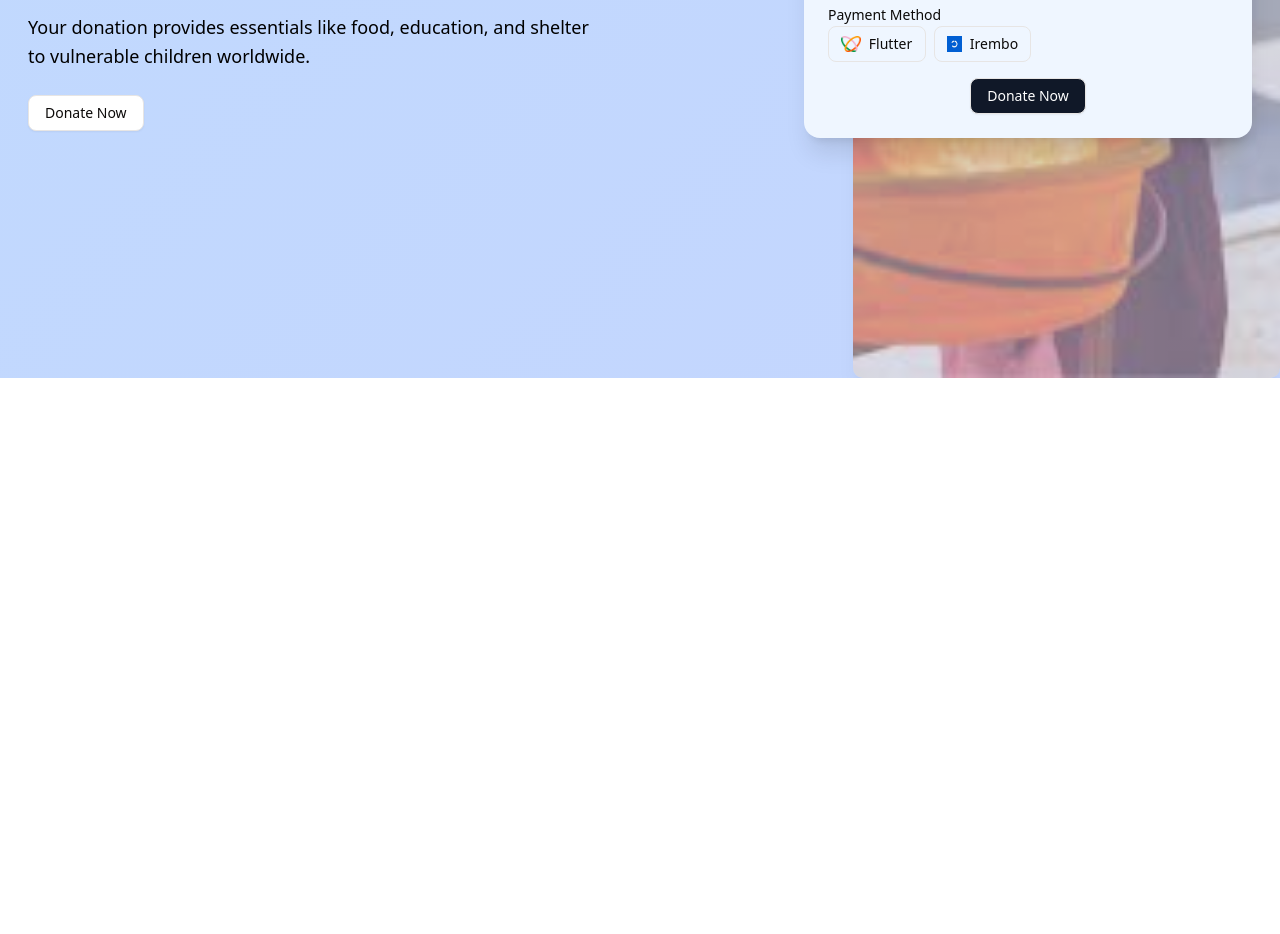
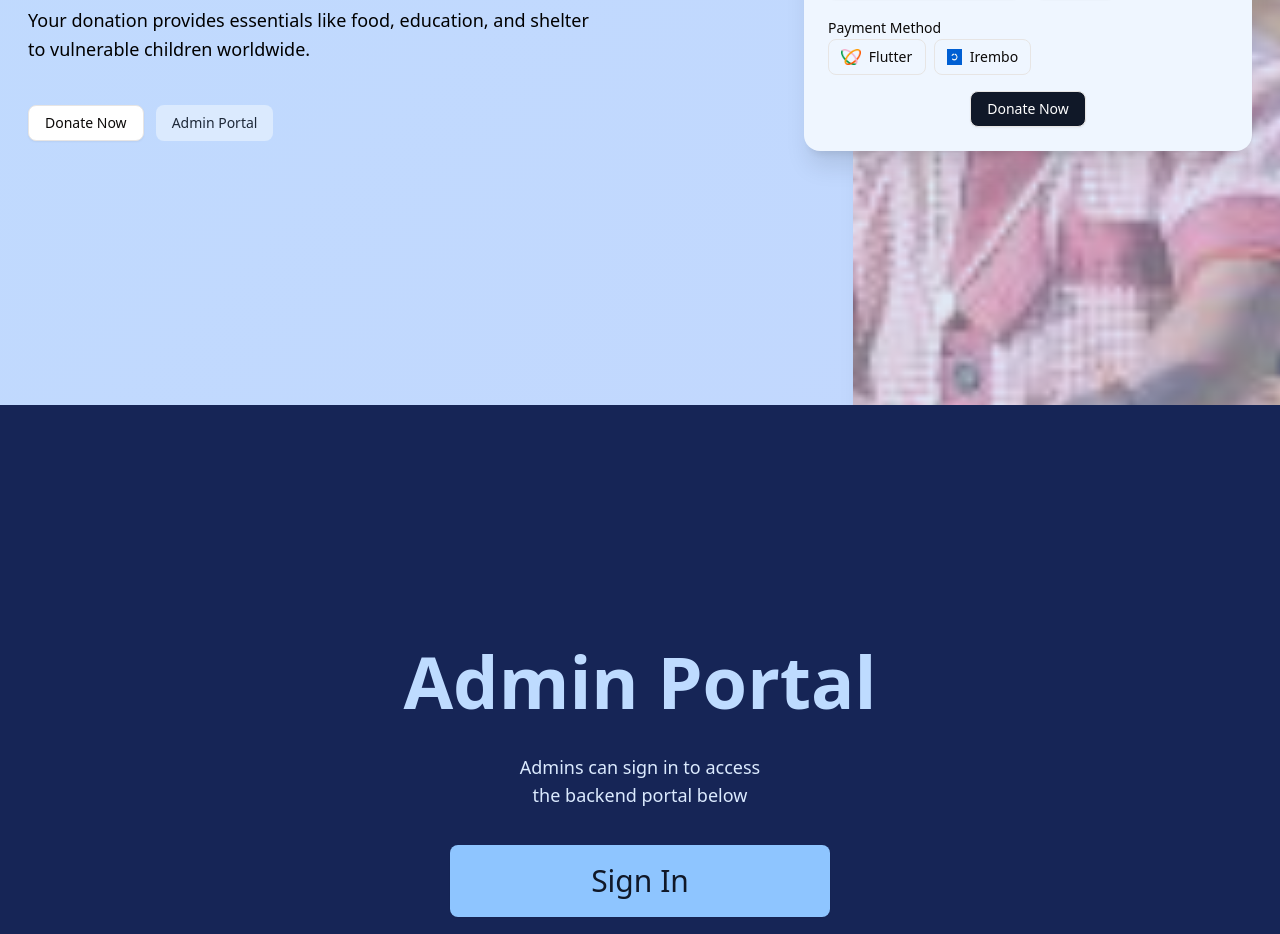
Before and after one commit to lioneljuru/new-work, a React (Vite) app in the folder frontend/: page / in a window 1280 px wide. Shown: the part 618-1552 px from the top of the page. Before the commit the page ends 996 px from the top, so only its background shows below. Built offline with nearby package versions, Linux system fonts and the light colour scheme; no server answers.

Commit message:
added an admin section on the landing page

```diff
--- a/frontend/src/pages/Donate.jsx
+++ b/frontend/src/pages/Donate.jsx
@@ -16,10 +16,15 @@ import { Button } from "@/components/ui/button";
 
 export default function Donate() {
   const formRef = useRef(null);
+  const adminRef = useRef(null);
   const [activeTab, setActiveTab] = useState("onetime");
 
   const scrollToForm = () => {
     formRef.current?.scrollIntoView({ behavior: "smooth", block: "start" });
+  };
+
+  const scrollToAdmin = () => {
+    adminRef.current?.scrollIntoView({ behavior: "smooth", block: "start" });
   };
 
   return (
@@ -38,7 +43,7 @@ export default function Donate() {
 
       <div className="relative z-10 flex flex-col lg:flex-row items-center justify-center gap-50 px-3 py-60 max-w-7xl mx-auto">
         {/* Hero section */}
-        <section className="max-w-xl space-y-6">
+        <section className="max-w-xl space-y-6 space-x-3">
           <h1 className="text-6xl sm:text-7xl font-bold text-blue-900 leading-tight drop-shadow">
             Support UNICEF’s Mission: Caring for Every Child
           </h1>
@@ -77,6 +82,10 @@ export default function Donate() {
               </div>
             </DialogContent>
           </Dialog>
+
+          <Button onClick={scrollToAdmin} variant="ghost" className="mt-4 bg-blue-100 text-gray-800 hover:bg-blue-900 hover:text-white">
+            Admin Portal
+          </Button>
         </section>
 
         {/* Donation form */}
@@ -109,6 +118,18 @@ export default function Donate() {
           </Tabs>
         </div>
       </div>
+      <div
+        ref={adminRef}
+        className="relative z-10 flex justify-center py-60 space-y-10 w-full items-center flex-col bg-blue-950"
+      >
+        <h1 className="text-7xl font-bold mb-9 text-center text-blue-200">
+          Admin Portal
+        </h1>
+        <p className="text-center text-blue-100 text-lg mb-9 max-w-xl">Admins can sign in to access<br /> the backend portal below</p>
+        <Button className="text-gray-900 text-3xl py-4 px-8 bg-blue-300 hover:bg-gray-600 hover:text-gray-200 transition-colors w-95 h-18 duration-300">
+          <a href="/admin/login">Sign In</a>
+        </Button>
+      </div>
     </main>
   );
 }
```
